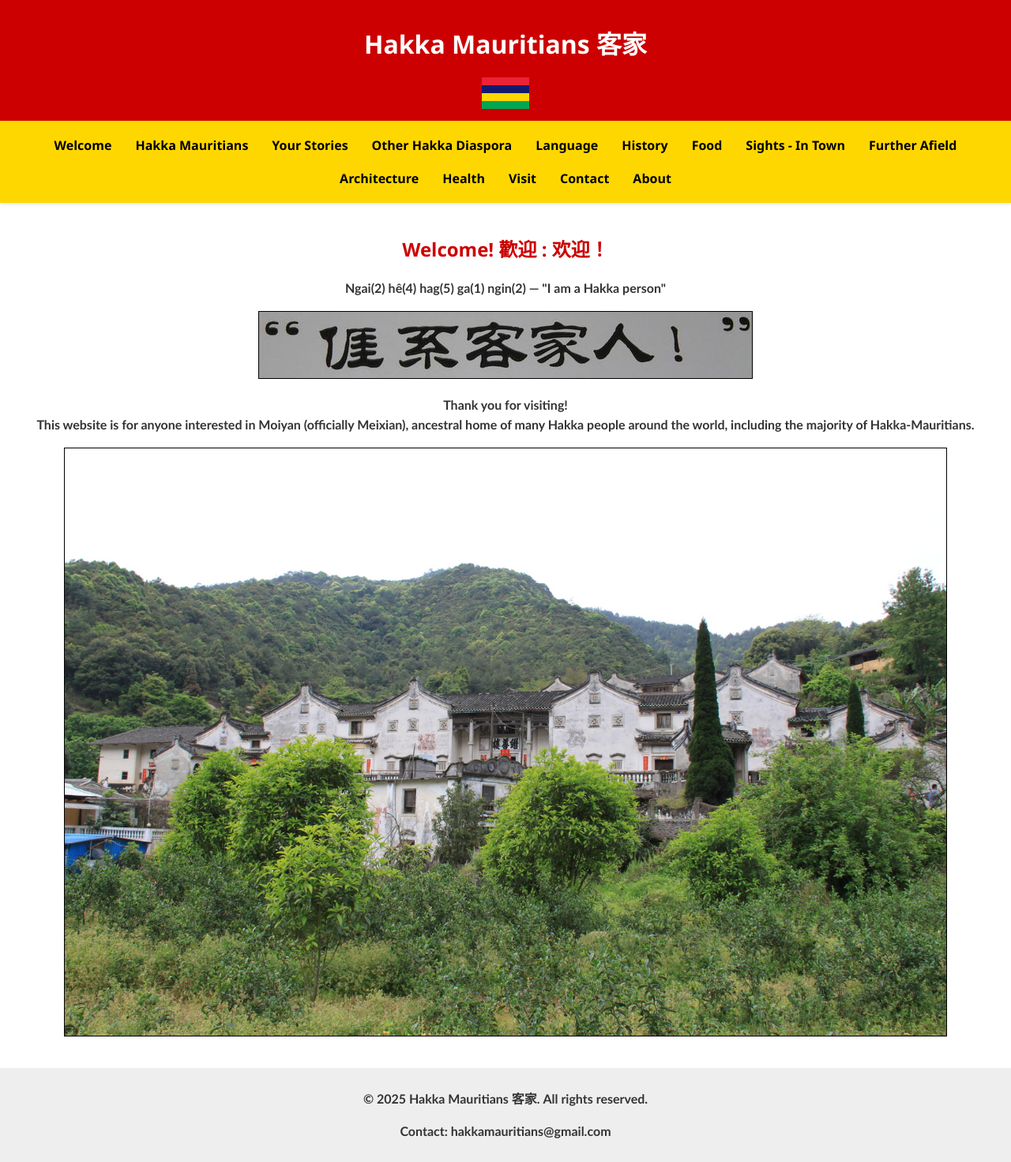
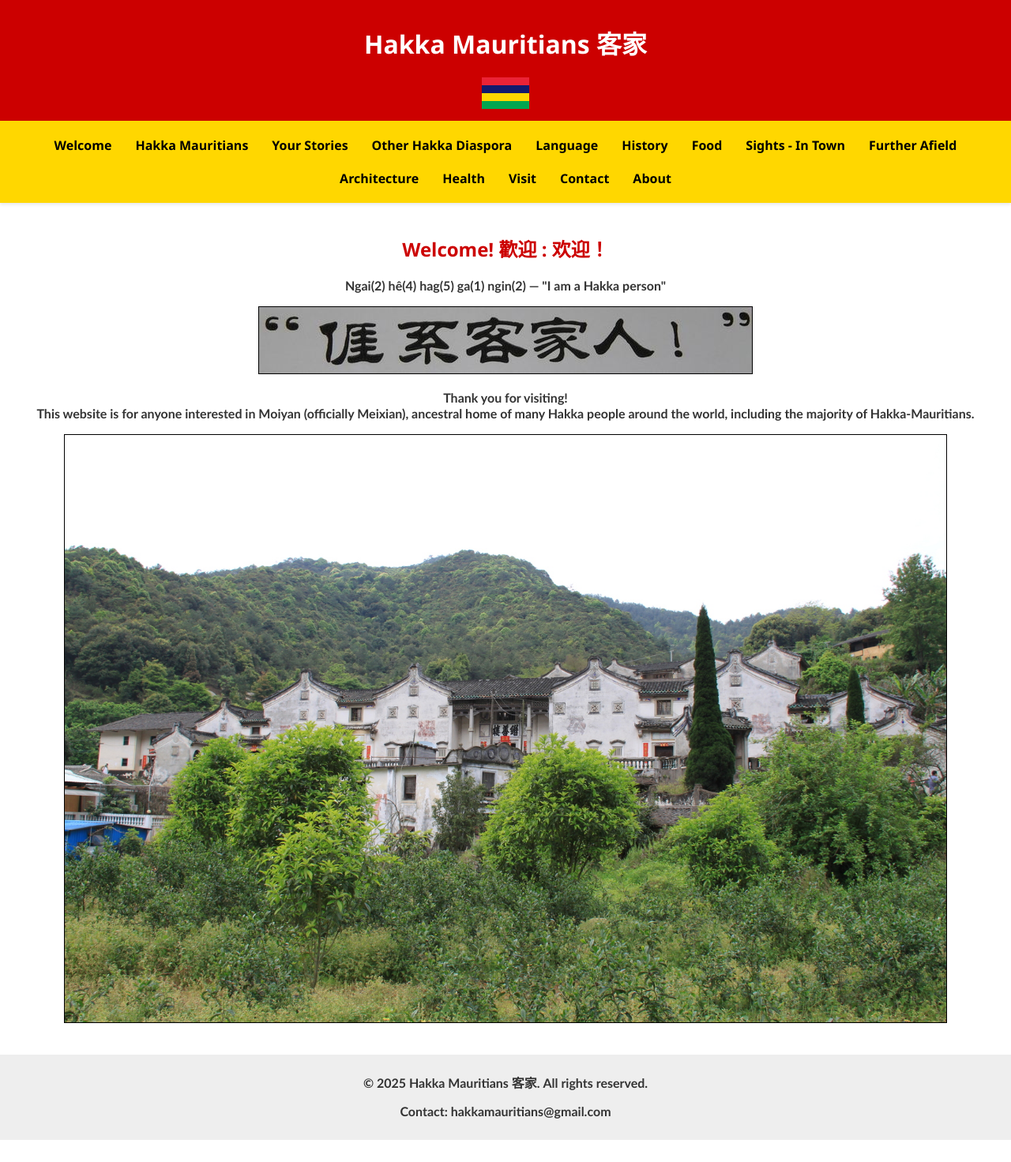
Before and after one commit to oliverlyf/hakka_mauritian_website, a Jekyll site: the page built from index.md, in a window 1280 px wide. Shown: the whole page at 79% size. Built offline with Jekyll 4.4.1, drawn with Linux system fonts in a browser that asks for light colours; after the commit the page ends 1444 px from its top, so only the background shows below that.

Commit message:
Update styles.css

```diff
--- a/assets/css/styles.css
+++ b/assets/css/styles.css
@@ -36,7 +36,7 @@ p {
   font-family: 'Calibri', sans-serif; /* Choose a readable font */
   font-size: 1rem;                      /* Adjust size as needed */
   font-weight: 600;                     /* 400 = normal, 500 = medium, 700 = bold */
-  line-height: 1.6;                     /* Improves readability */
+  line-height: 1.25;                     /* Improves readability */
   color: #333;                          /* Darker text for better contrast */
 }
 
```
